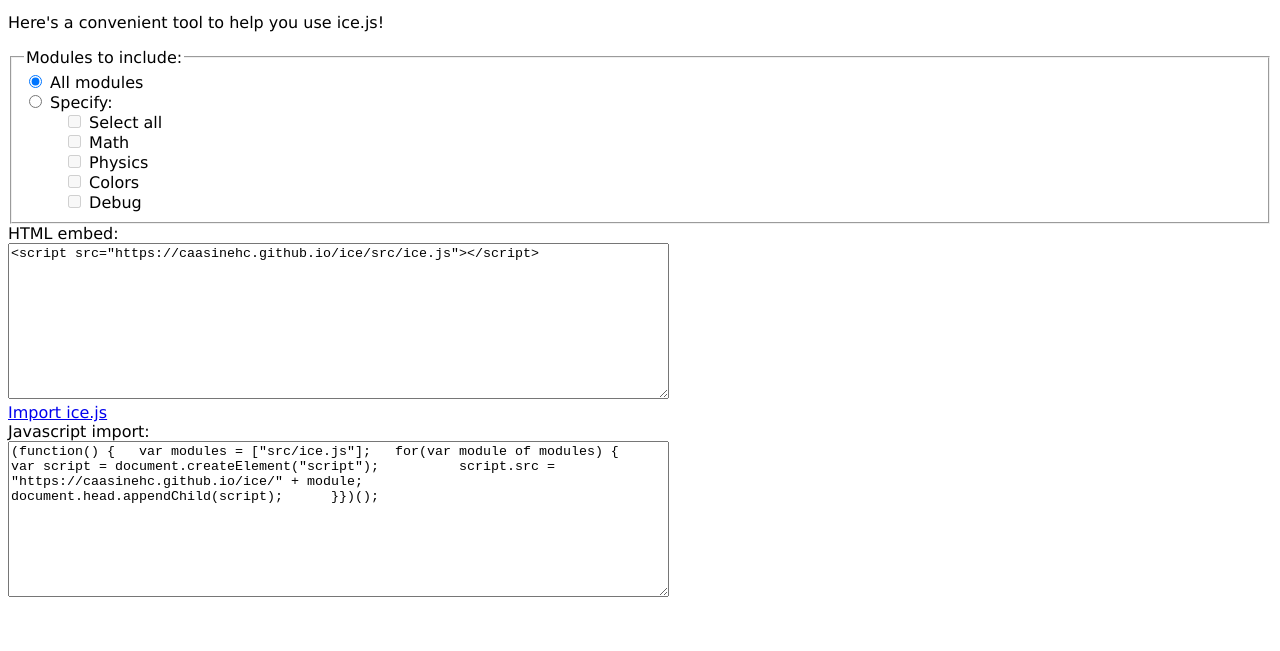
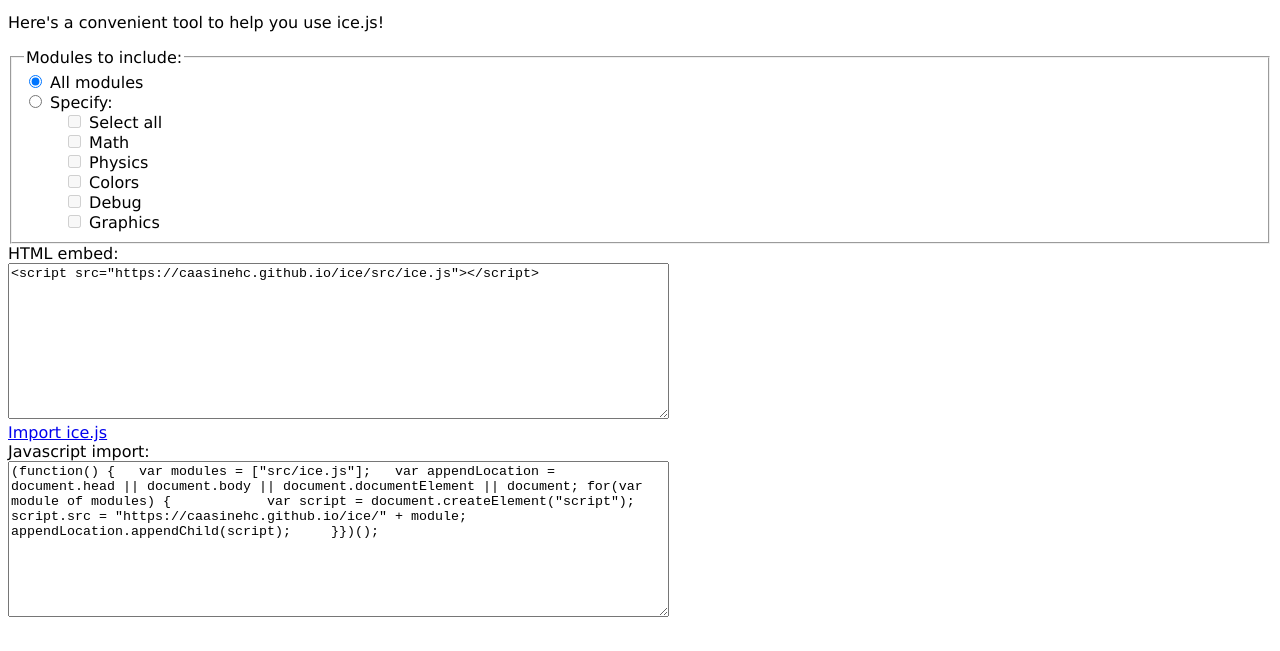
Before and after one commit to caasinehc/ice, a plain HTML site: page index.html in a window 1280 px wide. Shown: the part 103-754 px from the top of the page. Drawn offline with Linux system fonts and the light colour scheme.

Commit message:
Added graphics and fixed small bug
+ Added graphics
* Fixed: Can't import scripts on documents with no <head>

```diff
--- a/index.html
+++ b/index.html
@@ -58,6 +58,12 @@
 							Debug
 						</label>
 					</li>
+					<li>
+						<label>
+							<input type="checkbox" id="graphicsCB" disabled />
+							Graphics
+						</label>
+					</li>
 				</ul>
 			</fieldset>
 		</form>
@@ -79,7 +85,8 @@
 				math: document.getElementById("mathCB"),
 				physics: document.getElementById("physicsCB"),
 				colors: document.getElementById("colorsCB"),
-				debug: document.getElementById("debugCB")
+				debug: document.getElementById("debugCB"),
+				graphics: document.getElementById("graphicsCB")
 			}
 			var allCB = document.getElementById("allCB");
 			var importAll = document.getElementById("importAll");
@@ -140,10 +147,11 @@
 					"javascript: " +
 					"(function() {" +
 						"var modules = [\"" + toInclude.join("\", \"") + "\"];" +
+						"var appendLocation = document.head || document.body || document.documentElement || document;" +
 						"for(var module of modules) {" +
 							"var script = document.createElement(\"script\");" +
 							"script.src = \"https://caasinehc.github.io/ice/\" + module;" +
-							"document.head.appendChild(script);" +
+							"appendLocation.appendChild(script);" +
 						"}" +
 					"})();"
 				);
@@ -153,10 +161,11 @@
 				var text = (
 					"(function() {\n" +
 					"	var modules = [\"" + toInclude.join("\", \"") + "\"];\n" +
+					"	var appendLocation = document.head || document.body || document.documentElement || document;\n" +
 					"	for(var module of modules) {\n" +
 					"		var script = document.createElement(\"script\");\n" +
 					"		script.src = \"https://caasinehc.github.io/ice/\" + module;\n" +
-					"		document.head.appendChild(script);\n" +
+					"		appendLocation.appendChild(script);\n" +
 					"	}\n" +
 					"})();"
 				);
```
